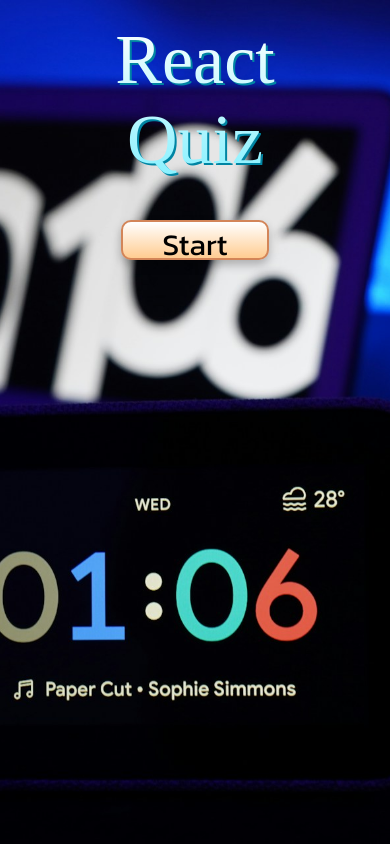
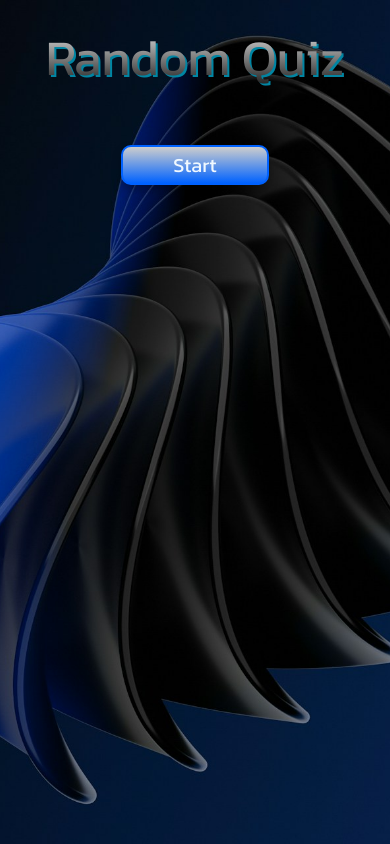
Before and after one commit to HumbleBoyy/TypeScript-Quiz, a React (Vite) app: page / in a window 390 px wide. Built offline with nearby package versions, Linux system fonts and the light colour scheme.

Commit message:
Responsive design

```diff
--- a/package.json
+++ b/package.json
@@ -13,6 +13,8 @@
     "@types/styled-components": "^5.1.34",
     "react": "^18.3.1",
     "react-dom": "^18.3.1",
+    "react-spinner": "^0.2.7",
+    "react-spinners": "^0.14.1",
     "styled-components": "^6.1.13"
   },
   "devDependencies": {
--- a/src/App.styles.ts
+++ b/src/App.styles.ts
@@ -14,34 +14,4 @@ export const Wrapper = styled.div`
     font-size: 2rem;
     margin: 0;
   }
-
-  h1 {
-    font-family: Fascinate Inline;
-    background-image: linear-gradient(180deg, #fff, #87f1ff);
-    font-weight: 400;
-    background-size: 100%;
-    background-clip: text;
-    -webkit-background-clip: text;
-    -webkit-text-fill-color: transparent;
-    -moz-background-clip: text;
-    -moz-text-fill-color: transparent;
-    filter: drop-shadow(2px 2px #0085a3);
-    font-size: 70px;
-    text-align: center;
-    margin: 20px;
-  }
-
-  .start, .next {
-    cursor: pointer;
-    background: linear-gradient(180deg, #ffffff, #ffcc91);
-    border: 2px solid #d38558;
-    box-shadow: 0px 5px 10px rgba(0, 0, 0, 0.25);
-    border-radius: 10px;
-    height: 40px;
-    margin: 20px 0;
-    padding: 0 40px;
-  }
-
-  .start {
-    max-width: 200px;
-  }`;
+  `;
--- a/src/App.tsx
+++ b/src/App.tsx
@@ -5,8 +5,10 @@ import QuestionCard from './Components/QuestionCard/QuestionCard'
 // Types
 import { QuestionsState, Difficulity } from './API';
 
+
 // Styled
 import {Wrapper } from './App.styles';
+import { PacmanLoader, RingLoader, ScaleLoader } from 'react-spinners';
 
 
 export type AnswerObject = {
@@ -83,7 +85,7 @@ const App = () => {
     <>
 
       <Wrapper className='App'>
-          <h1>React Quiz</h1>
+          <h1 className='title'>Random Quiz</h1>
           {
             gameOver || userAnswers.length === TOTAL_QUESTIONS ? (
                 <button className='start' onClick={startQuiz}>Start</button>
@@ -92,7 +94,13 @@ const App = () => {
           {
             !gameOver ? <p className='score'>{score}</p> : null
           }
-          {loading ? <p>Loading...</p> : null}
+          {loading ?<ScaleLoader
+                  color="#ffffff"
+                  height={50}
+                  margin={1}
+                  radius={20}
+                  width={30}
+                /> : null}
 
           {!loading && !gameOver && (
              <>
--- a/src/Components/QuestionCard/QuestionCard.styles.ts
+++ b/src/Components/QuestionCard/QuestionCard.styles.ts
@@ -1,17 +1,7 @@
 import styled from 'styled-components';
 
 export const Wrapper = styled.div`
-  max-width: 1100px;
-  background: #ebfeff;
-  border-radius: 10px;
-  border: 2px solid #0085a3;
-  padding: 20px;
-  box-shadow: 0px 5px 10px rgba(0, 0, 0, 0.25);
-  text-align: center;
 
-  p {
-    font-size: 1rem;
-  }
 `;
 
 type ButtonWrapperProps = {
@@ -38,11 +28,11 @@ export const ButtonWrapper = styled.div<ButtonWrapperProps>`
         ? 'linear-gradient(90deg, #56FFA4, #59BC86)'
         : !$correct && $userClicked
         ? 'linear-gradient(90deg, #FF5656, #C16868)'
-        : 'linear-gradient(90deg, #56ccff, #6eafb4)'};
+        : 'linear-gradient(90deg, #ffffff, #ffffff)'};
     border: 3px solid #ffffff;
     box-shadow: 1px 2px 0px rgba(0, 0, 0, 0.1);
     border-radius: 10px;
-    color: #fff;
+    color: black;
     text-shadow: 0px 1px 0px rgba(0, 0, 0, 0.25);
   }
 `;
--- a/src/Components/QuestionCard/QuestionCard.tsx
+++ b/src/Components/QuestionCard/QuestionCard.tsx
@@ -22,7 +22,7 @@ const QuestionCard: React.FC<Props> = ({
   questionNumber,
   totalQuestions,
 }) => (
-  <Wrapper>
+  <Wrapper className='warpper'>
     <p className='number paragraph'>
       Question: {questionNumber} / {totalQuestions}
     </p>
@@ -33,8 +33,8 @@ const QuestionCard: React.FC<Props> = ({
           $correct={userAnswer?.correctAnswer === answer}
           $userClicked={userAnswer?.answer === answer}
         >
-          <button disabled={userAnswer ? true : false} value={answer} onClick={callback}>
-            <span dangerouslySetInnerHTML={{ __html: answer }} />
+          <button disabled={userAnswer ? true : false} value={answer} onClick={callback} className='question_wrapper'>
+            <span dangerouslySetInnerHTML={{ __html: answer }} className='options'/>
           </button>
         </ButtonWrapper>
       ))}
--- a/src/index.css
+++ b/src/index.css
@@ -5,7 +5,7 @@
   font-family: "Kanit", sans-serif;
 }
 body {
-  background-image: url(./images/smart.jpg);
+  background-image: url(./images/philip-oroni-XUN5hmHL0AI-unsplash.jpg);
   background-size: cover;
   background-repeat: no-repeat;
   height: 100vh;
@@ -19,6 +19,74 @@ html{
   font-size: 62.5%;
 }
 
-p, span, h1, button{
-  font-size: 3rem;
+.warpper{
+  margin-top: 2rem;
+  max-width: 1100px;
+  background: #000000;
+  border-radius: 10px;
+  border: 2px solid #ffffff;
+  padding: 20px;
+  box-shadow: 0px 5px 10px rgba(255, 255, 255, 0.25);
+  text-align: center;
+  color: aliceblue;
 }
+
+.title{
+  background-image: linear-gradient(180deg, #fdfdfd, #000000);
+  font-weight: 400;
+  background-size: 100%;
+  background-clip: text;
+  -webkit-background-clip: text;
+  -webkit-text-fill-color: transparent;
+  -moz-background-clip: text;
+  -moz-text-fill-color: transparent;
+  filter: drop-shadow(2px 2px #0085a3);
+  font-size: 7rem;
+  text-align: center;
+  margin: 20px;
+  color: aliceblue;
+}
+
+.score {
+  background: #000000;
+  width: 200px;
+  font-size: 5rem;
+  padding: 0.5rem;
+  border-radius: 20px;
+  border: 2px solid #ffffff;
+  text-align: center;
+}
+.paragraph, .options{
+  font-size: 2rem;
+}
+.start, .next {
+  cursor: pointer;
+  background: linear-gradient(180deg, #cdcdcd, #0062ff);
+  border: 2px solid #0062ff;
+  box-shadow: 0px 5px 10px rgba(0, 0, 0, 0.25);
+  border-radius: 10px;
+  color: aliceblue;
+  height: 40px;
+  margin: 30px 0;
+  font-size: 2rem;
+  padding: 0 50px;
+}
+
+
+@media (max-width:415px){
+  .warpper{
+    width: 100%;
+  }
+  .title{
+    font-size: 5rem;
+  }
+}
+
+@media (max-width:376px){
+  .title{
+    font-size: 4rem;
+  }
+  .paragraph, .options{
+    font-size: 2rem;
+  }
+}
```
Also changed, not shown: src/images/philip-oroni-XUN5hmHL0AI-unsplash.jpg (added), 1 other file (tests, documents, lock files or other folders).
